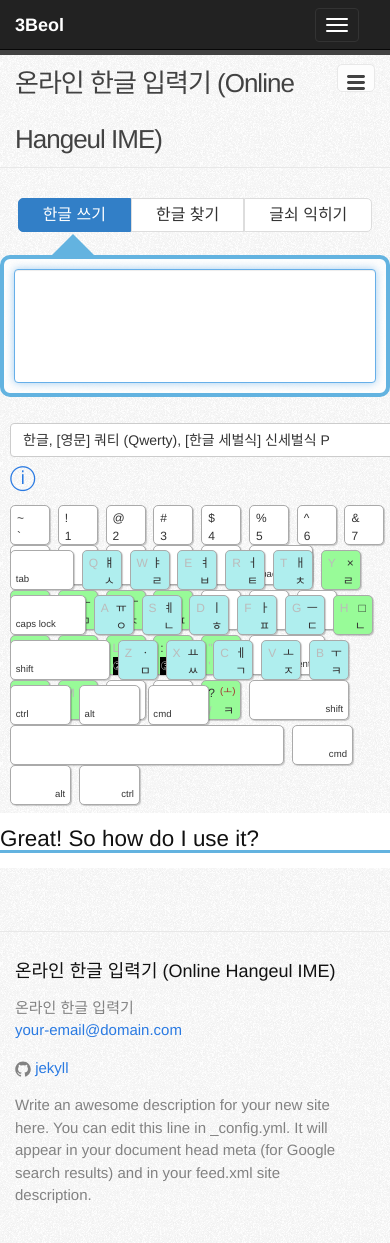
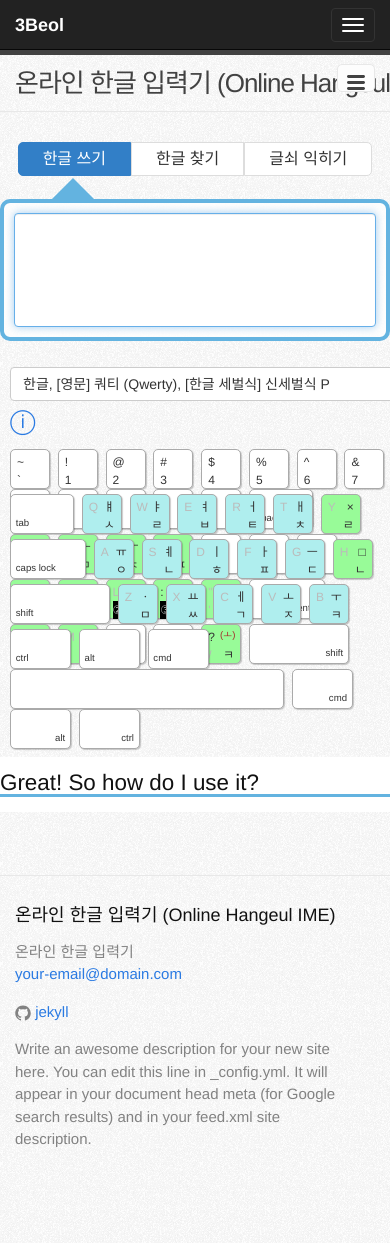
Before and after one commit to 3beol/3beol.github.io, a Jekyll site: the page built from index.html, in a window 390 px wide and 1252 px high. Shown: the top 1243 px of the window. Built offline with Jekyll 4.4.1, drawn with Linux system fonts in a browser that asks for light colours.

Commit message:
css 를 고친다
너비가 좁을 때 메뉴의 줄이 늘어나는 것을 막기 위해서 css 를 고친다

```diff
--- a/_sass/_layout.scss
+++ b/_sass/_layout.scss
@@ -17,6 +17,8 @@
     letter-spacing: -1px;
     margin-bottom: 0;
     float: left;
+    white-space: nowrap;
+    overflow: hidden;
 
     &,
     &:visited {
--- a/_sass/_ohi.scss
+++ b/_sass/_ohi.scss
@@ -11,12 +11,29 @@
   div {
     &.navbar-fixed-top {
       height: $navbar-fixed-height;
-      padding-right: 1em;
+
+
+      #navbar {
+        background-color: #222;
+        ul {
+          padding-right: 5px;
+        }
+
+        @media (max-width: 830px) {
+          ul{
+            &.navbar-right {
+              li:last-child {
+                display: none;
+              }
+            }
+          }
+        }
+      }
       a {
         font-weight: bold;
-      }
-      .navbar-header a.navbar-brand {
+        &.navbar-brand {
           color: #fff;
+        }
       }
     }
   }
@@ -94,10 +111,10 @@
           background-color: #327fc7;
           border-color: #327fc7;
           outline: none;
-          &::before {
+          &:before {
             content: none;
           }
-          &::after {
+          &:after {
             content: "\00a0";
             position: absolute;
             left: 2em;
```
